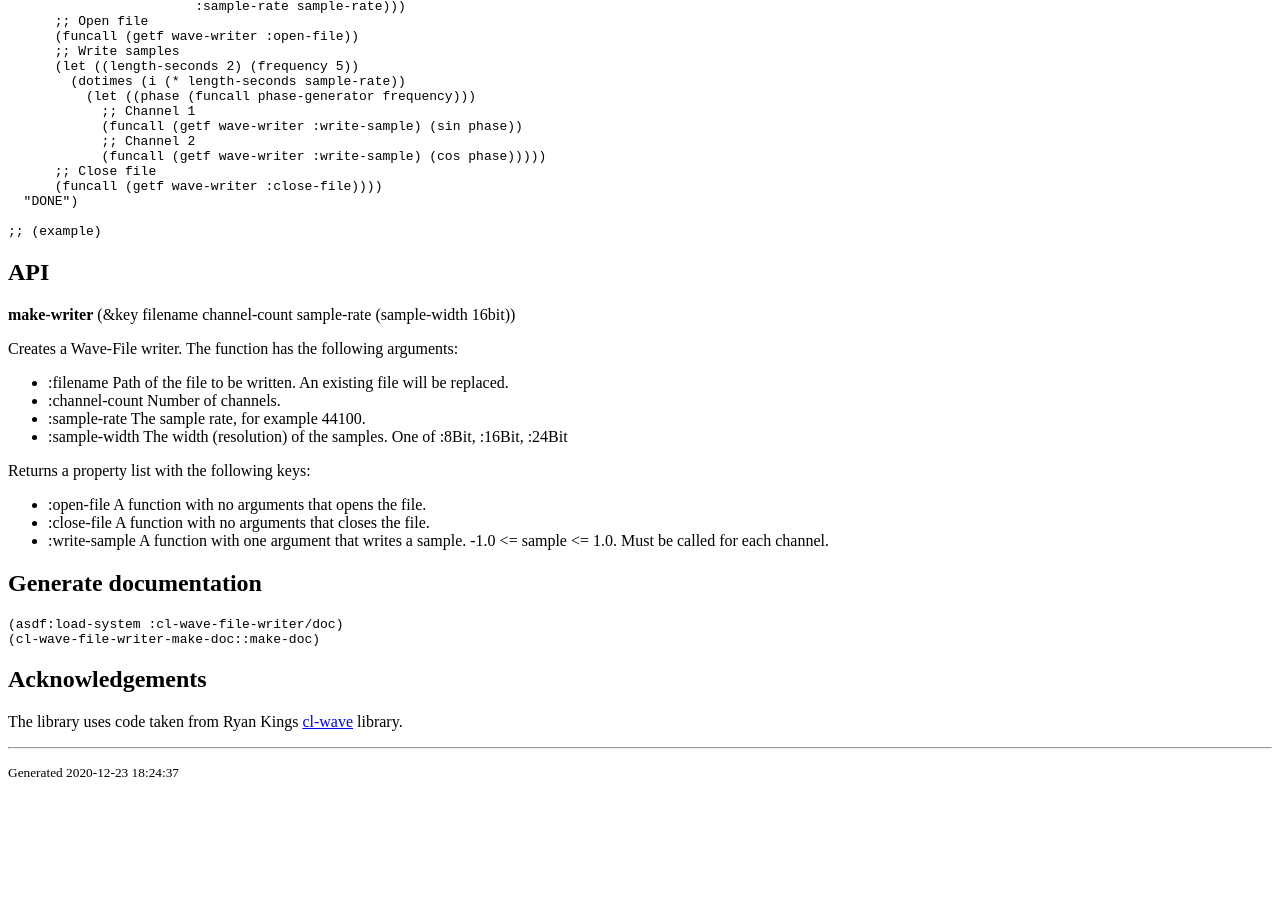
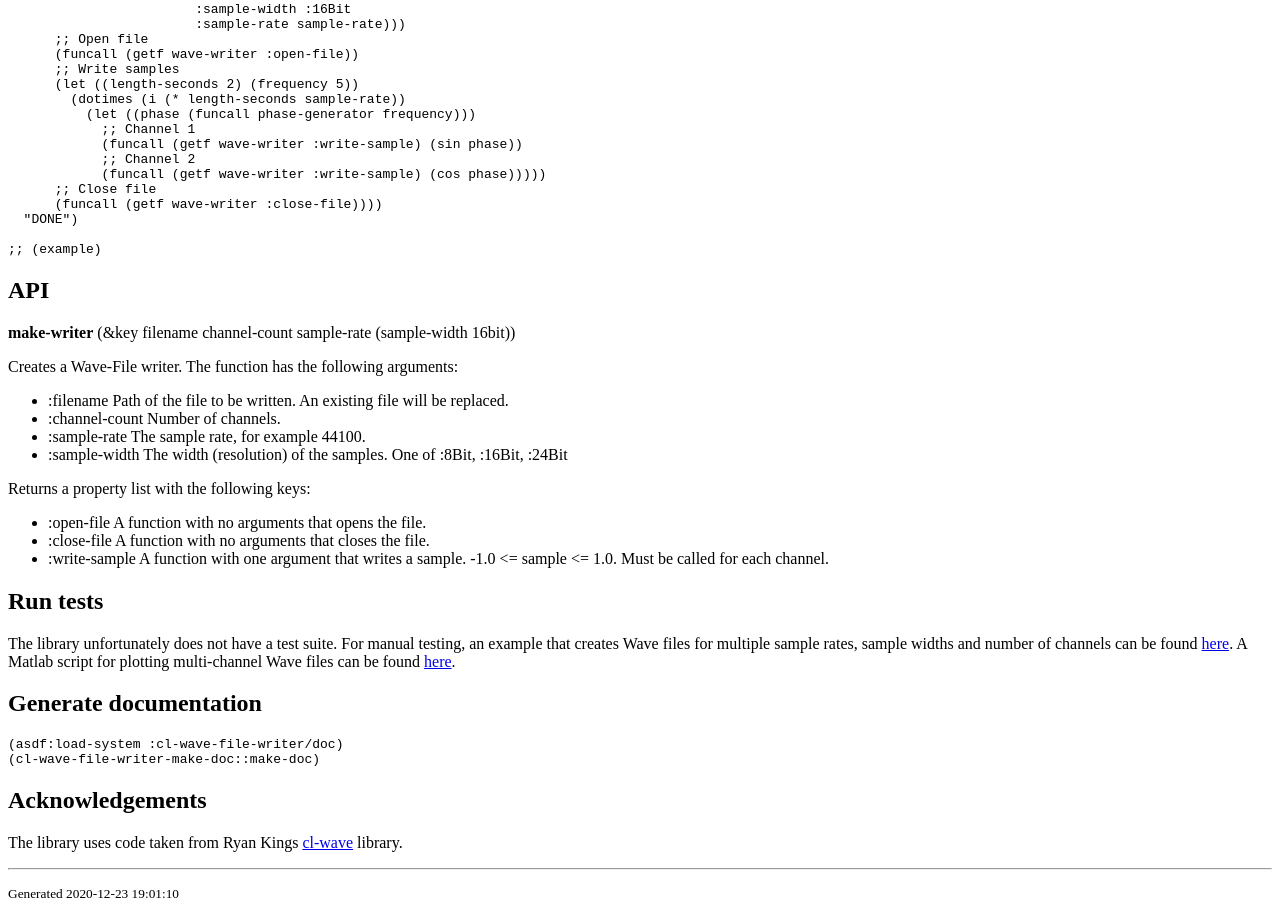
Before and after one commit to Frechmatz/cl-wave-file-writer, a plain HTML site: page docs/index.html in a window 1280 px wide. Shown: the part 740-1658 px from the top of the page. Before the commit the page ends 1537 px from the top, so only its background shows below. Drawn offline with Linux system fonts and the light colour scheme.

Commit message:
Added a chapter about testing to the documentation

```diff
--- a/docs/index.html
+++ b/docs/index.html
@@ -1,7 +1,7 @@
 <html><body><header><h1>cl-wave-file-writer</h1><p>A Common Lisp library for generating wave (.wav) audio files. Supports sample widths of
   8, 16 and 24 Bits, any sample rate and any number of channels. Samples are not
   buffered in memory.</p>
-<p>The source code of cl-wave-file-writer can be found <a href="https://github.com/Frechmatz/cl-wave-file-writer">here</a>.</p></header><nav><h1>Table of contents</h1><ul><li><a href="#Installation">Installation</a></li><li><a href="#Example">Example</a></li><li><a href="#API">API</a></li><li><a href="#Generate documentation">Generate documentation</a></li><li><a href="#Acknowledgements">Acknowledgements</a></li></ul></nav><section><h1 id="Installation">Installation</h1><p><pre><code>(ql:quickload "cl-wave-file-writer")</code></pre></p><h1 id="Example">Example</h1><p><pre><code>(defpackage :cl-wave-file-writer-example-1
+<p>The source code of cl-wave-file-writer can be found <a href="https://github.com/Frechmatz/cl-wave-file-writer">here</a>.</p></header><nav><h1>Table of contents</h1><ul><li><a href="#Installation">Installation</a></li><li><a href="#Example">Example</a></li><li><a href="#API">API</a></li><li><a href="#Run tests">Run tests</a></li><li><a href="#Generate documentation">Generate documentation</a></li><li><a href="#Acknowledgements">Acknowledgements</a></li></ul></nav><section><h1 id="Installation">Installation</h1><p><pre><code>(ql:quickload "cl-wave-file-writer")</code></pre></p><h1 id="Example">Example</h1><p><pre><code>(defpackage :cl-wave-file-writer-example-1
   (:use :cl))
 
 (in-package :cl-wave-file-writer-example-1)
@@ -50,5 +50,7 @@
       <li>:close-file A function with no arguments that closes the file.</li>
       <li>:write-sample A function with one argument that writes a sample.
 -1.0 <= sample <= 1.0. Must be called for each channel.</li>
-   </ul></p><h1 id="Generate documentation">Generate documentation</h1><p><pre><code>(asdf:load-system :cl-wave-file-writer/doc)
-(cl-wave-file-writer-make-doc::make-doc)</code></pre></p><h1 id="Acknowledgements">Acknowledgements</h1><p>The library uses code taken from Ryan Kings <a href="https://github.com/RyanTKing/cl-wave">cl-wave</a> library.</p></section><footer><hr/><p><small>Generated 2020-12-23  18:24:37</small></p></footer></body></html>
+   </ul></p><h1 id="Run tests">Run tests</h1><p>The library unfortunately does not have a test suite.
+    For manual testing, an example that creates Wave files for multiple sample rates, sample widths and number of channels can be found <a href="https://github.com/Frechmatz/cl-wave-file-writer/blob/master/examples/example-2.lisp">here</a>. A Matlab script for plotting multi-channel Wave files can be found <a href="https://github.com/Frechmatz/cl-wave-file-writer/blob/master/matlab/plotwavefile.m">here</a>.
+</p><h1 id="Generate documentation">Generate documentation</h1><p><pre><code>(asdf:load-system :cl-wave-file-writer/doc)
+(cl-wave-file-writer-make-doc::make-doc)</code></pre></p><h1 id="Acknowledgements">Acknowledgements</h1><p>The library uses code taken from Ryan Kings <a href="https://github.com/RyanTKing/cl-wave">cl-wave</a> library.</p></section><footer><hr/><p><small>Generated 2020-12-23  19:01:10</small></p></footer></body></html>
```
Also changed, not shown: make-readme/run-tests.html (added, +3 -0 lines), 1 other file.
